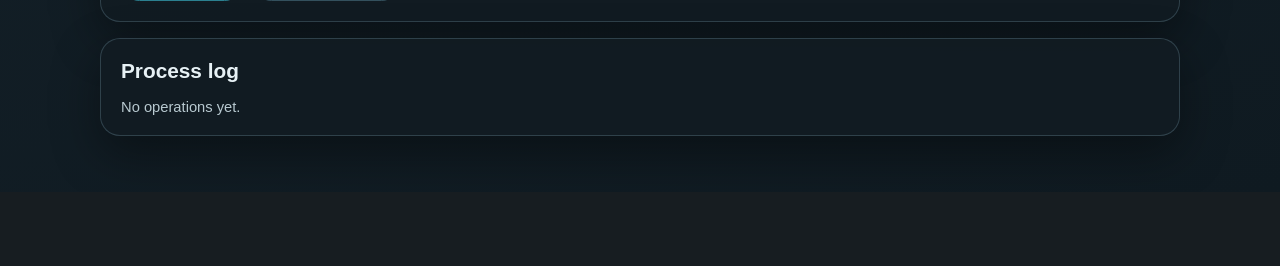
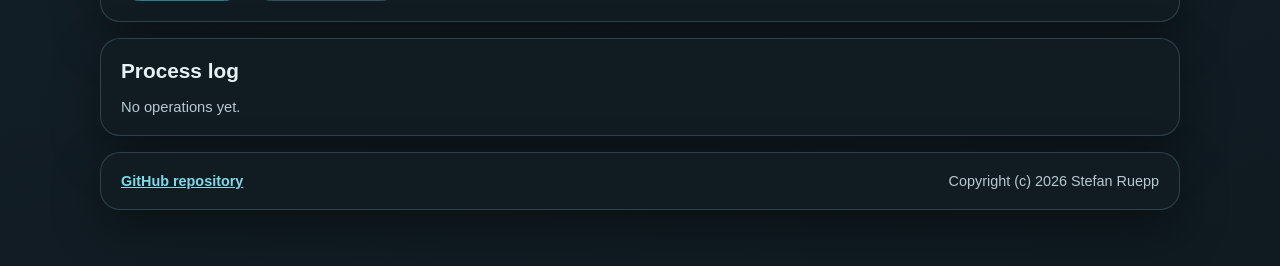
Before and after one commit to ruepp-jenkins/storagebox-privatekey, an ASP.NET Core app: page / in a window 1280 px wide. Shown: the part 898-1164 px from the top of the page. Before the commit the page ends 1039 px from the top, so only its background shows below. Run offline with ASP.NET Core 8, Linux system fonts and the light colour scheme; style sheets or scripts are compiled from the project's sources.

Commit message:
add github backlink

```diff
--- a/StorageBoxKeyTool.Client/Pages/Home.razor
+++ b/StorageBoxKeyTool.Client/Pages/Home.razor
@@ -222,6 +222,13 @@
             </ol>
         }
     </section>
+
+    <footer class="panel project-meta">
+        <p>
+            <a href="https://github.com/ruepp-jenkins/storagebox-privatekey" target="_blank" rel="noopener noreferrer">GitHub repository</a>
+        </p>
+        <p>Copyright (c) @DateTime.UtcNow.Year Stefan Ruepp</p>
+    </footer>
 </div>
 
 @code {
--- a/StorageBoxKeyTool.Client/Pages/Home.razor.css
+++ b/StorageBoxKeyTool.Client/Pages/Home.razor.css
@@ -324,9 +324,31 @@ input[type="file"]::file-selector-button:hover {
     background: var(--danger-muted);
 }
 
+.project-meta {
+    display: flex;
+    align-items: center;
+    justify-content: space-between;
+    gap: 0.8rem;
+    color: var(--text-soft);
+    font-size: 0.9rem;
+}
+
+.project-meta p {
+    margin: 0;
+}
+
+.project-meta a {
+    font-weight: 600;
+}
+
 @media (max-width: 860px) {
     .form-grid,
     .key-grid {
         grid-template-columns: 1fr;
     }
+
+    .project-meta {
+        flex-direction: column;
+        align-items: flex-start;
+    }
 }
```
